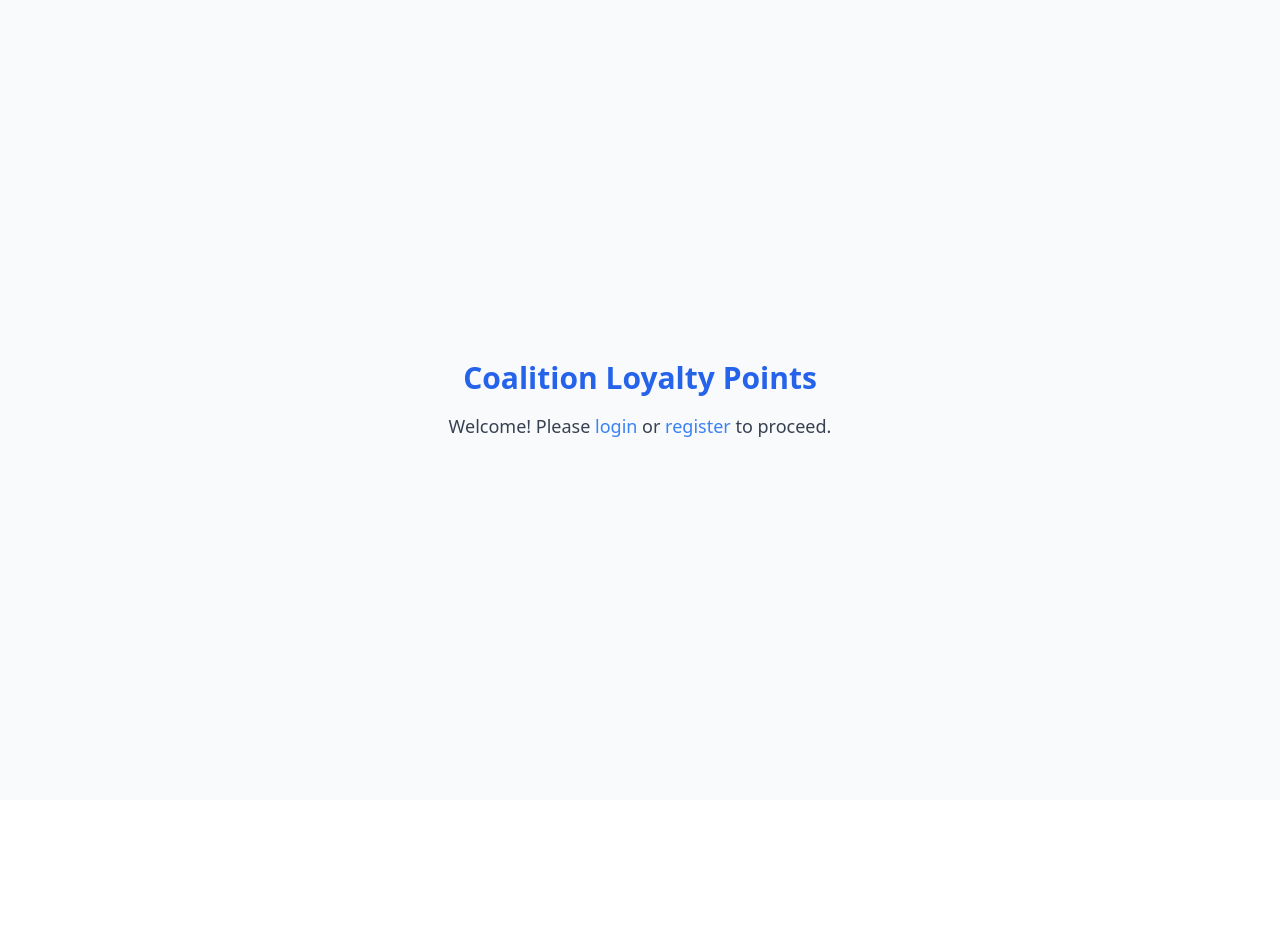
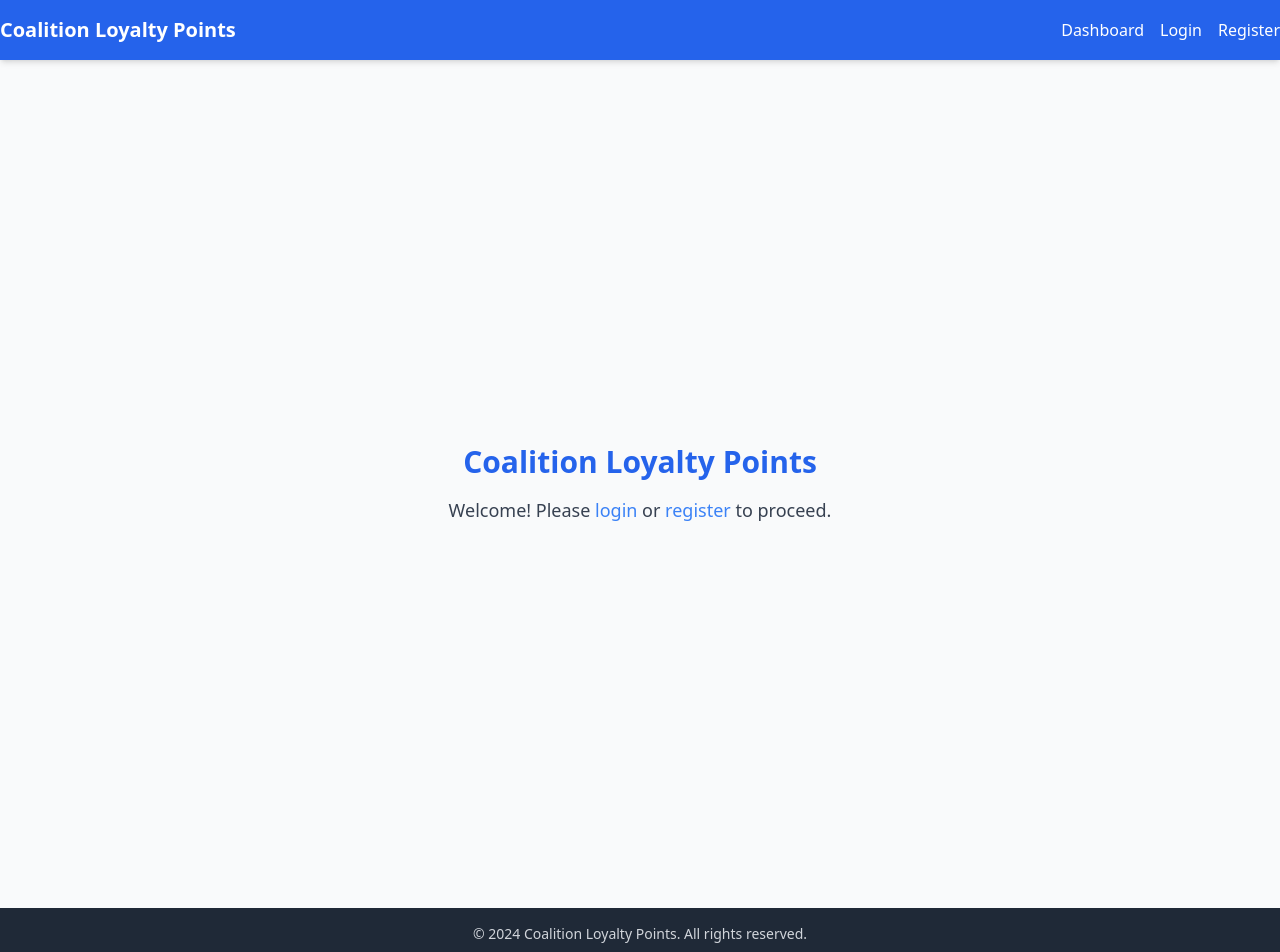
Before and after one commit to dushyant2901/loyalty-points-frontend, a SvelteKit app: page / in a window 1280 px wide. Shown: the top 952 px of the page. Before the commit the page ends 800 px from the top, so only its background shows below. Built offline with nearby package versions, Linux system fonts and the light colour scheme.

Commit message:
feat: update global layout to include common header and footer for all pages

```diff
--- a/src/routes/+layout.svelte
+++ b/src/routes/+layout.svelte
@@ -1,6 +1,36 @@
 <script lang="ts">
-	import '../app.css';
-	let { children } = $props();
+  import "../app.css";
 </script>
 
-{@render children()}
+<div class="flex flex-col min-h-screen bg-gray-50">
+  <!-- Header -->
+  <header class="bg-blue-600 text-white py-4 shadow-md">
+    <div class="container mx-auto flex justify-between items-center">
+      <h1 class="text-xl font-bold">
+        <a href="/">Coalition Loyalty Points</a>
+      </h1>
+      <nav>
+        <ul class="flex space-x-4">
+          <li><a href="/dashboard" class="hover:underline">Dashboard</a></li>
+          <li><a href="/login" class="hover:underline">Login</a></li>
+          <li><a href="/register" class="hover:underline">Register</a></li>
+          <!-- TODO: conditional log out and login/register buttons -->
+        </ul>
+      </nav>
+    </div>
+  </header>
+
+  <!-- Main Content -->
+  <main class="flex-1 w-full mx-auto py-6 px-4">
+    <slot />
+  </main>
+
+  <!-- Footer -->
+  <footer class="bg-gray-800 text-gray-300 py-4">
+    <div class="container mx-auto text-center">
+      <p class="text-sm">
+        &copy; 2024 Coalition Loyalty Points. All rights reserved.
+      </p>
+    </div>
+  </footer>
+</div>
```
